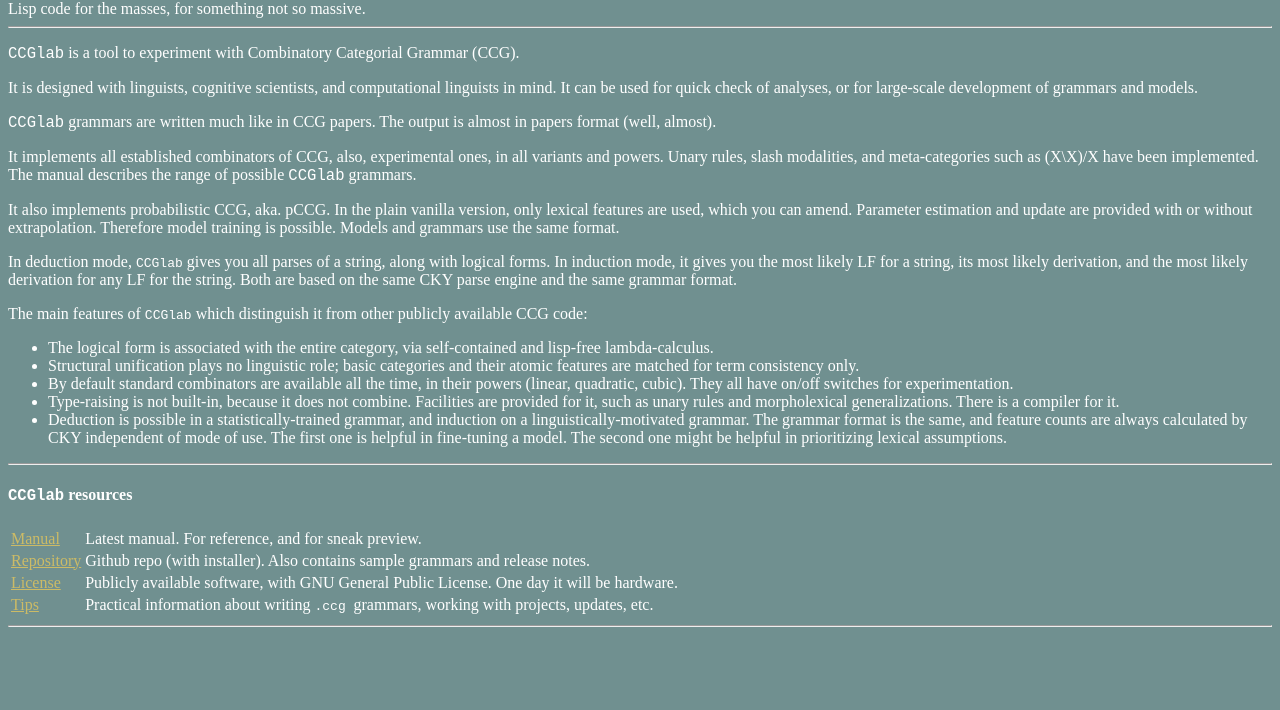
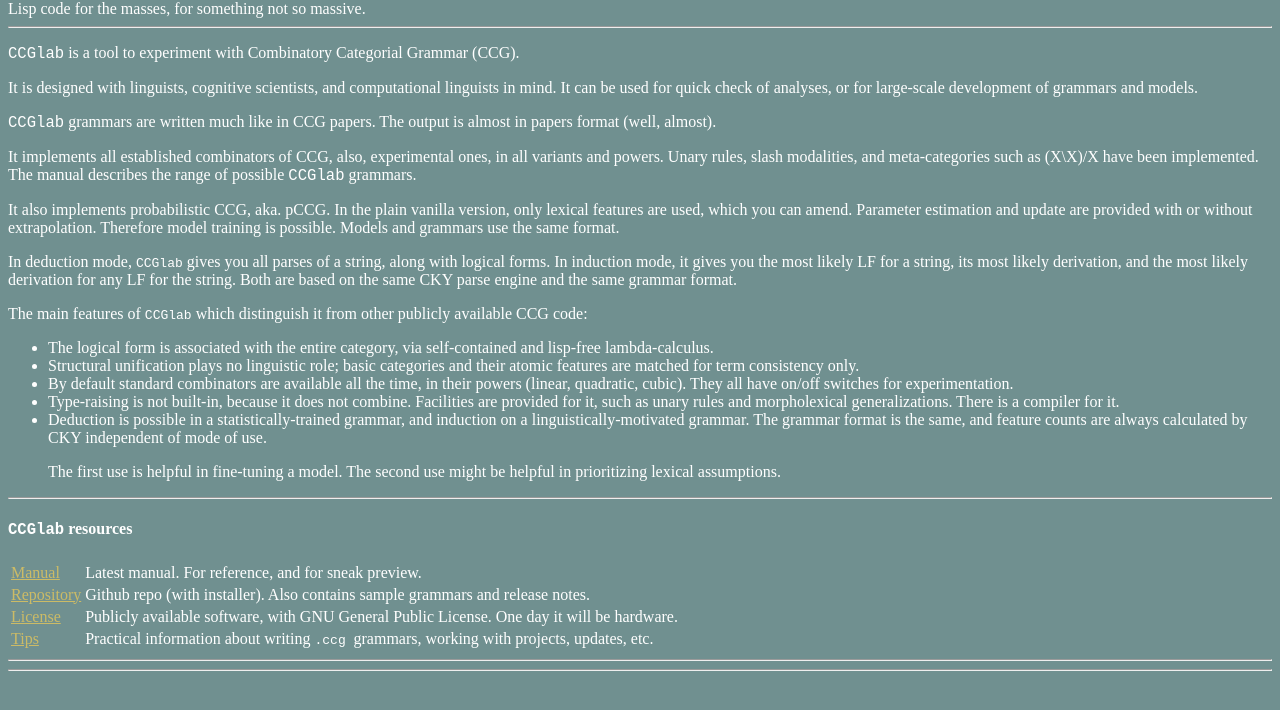
Before and after one commit to bozsahin/ccglab, a plain HTML site: page docs/index.html in a window 1280 px wide. Shown: the part 48-758 px from the top of the page. Drawn offline with Linux system fonts and the light colour scheme.

Commit message:
fixing web page

```diff
--- a/docs/index.html
+++ b/docs/index.html
@@ -49,7 +49,9 @@ for the string. Both are based on the same CKY parse engine and the same grammar
 unary rules and morpholexical generalizations. There is a compiler for it.
 <li> Deduction is possible in a statistically-trained grammar, and induction on a linguistically-motivated grammar.
 The grammar
-format is the same, and feature counts are always calculated by CKY independent of mode of use. The first one is helpful in fine-tuning a model. The second one might be helpful in prioritizing lexical assumptions.
+format is the same, and feature counts are always calculated by CKY independent of mode of use.
+
+<p>The first use is helpful in fine-tuning a model. The second use might be helpful in prioritizing lexical assumptions.
 </ul>
 
 <hr>
@@ -68,6 +70,7 @@ format is the same, and feature counts are always calculated by CKY independent
 <td>Practical information about writing <code>.ccg </code> grammars, working with projects, updates, etc.</td></tr>
 </table>
 <hr>
+<hr>
 </font>
 </body>
 </html>
```
